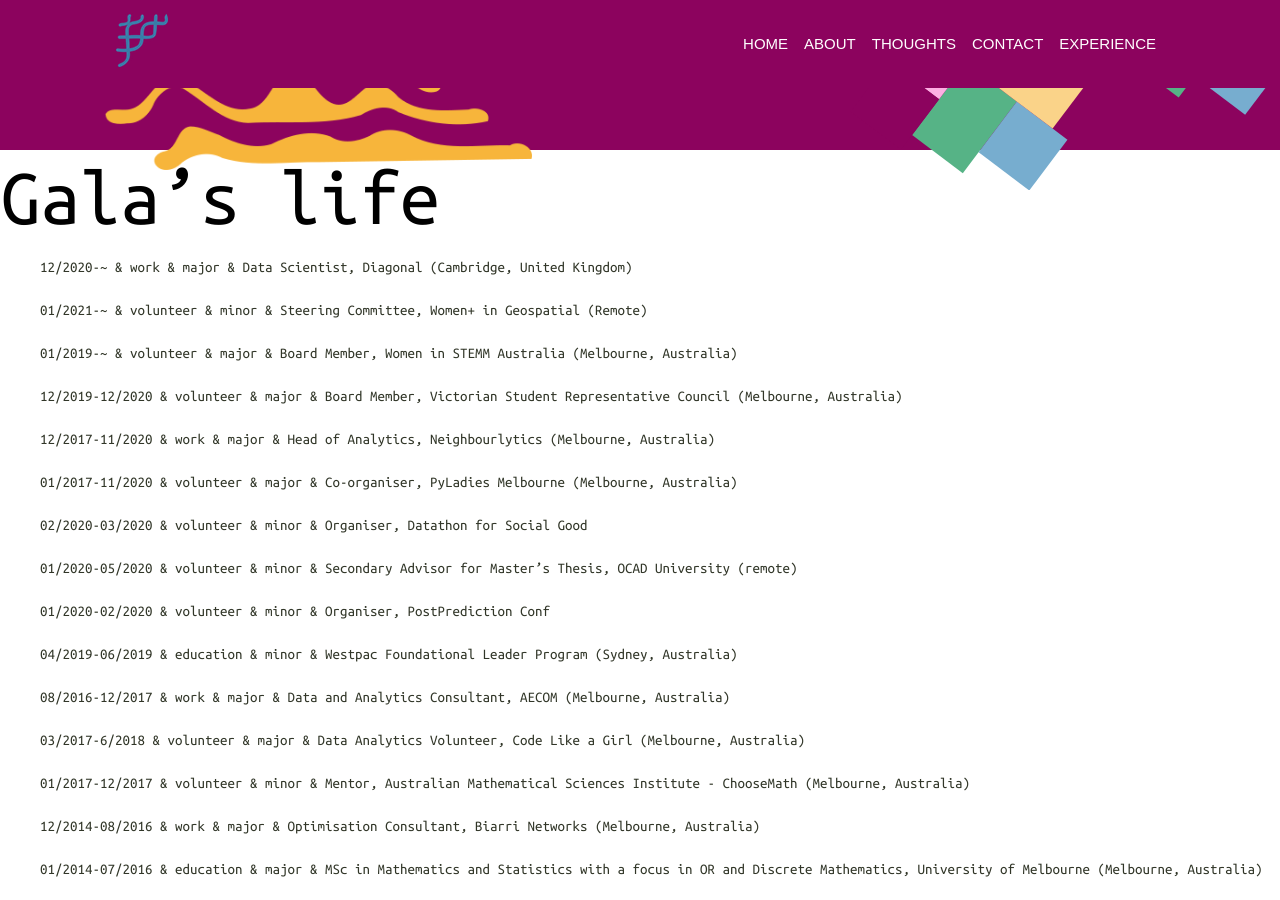
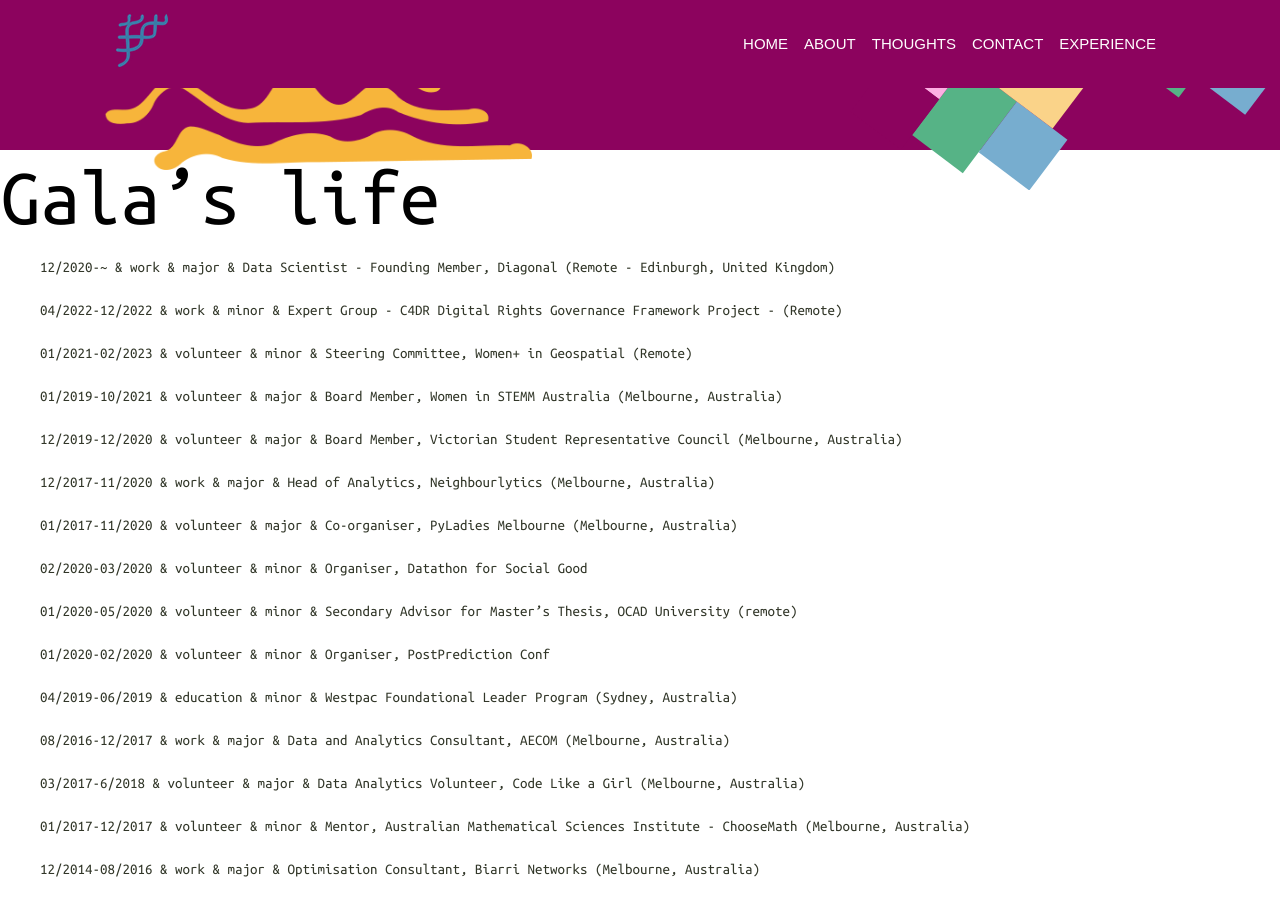
Before and after one commit to gacafe/gacafe.github.io, a Jekyll site: the page built from assets/life/life.md, in a window 1280 px wide and 900 px high, scrolled down 354 px. Built offline with Jekyll 4.4.1, drawn with Linux system fonts in a browser that asks for light colours; some web fonts are replaced; our own code applies the rules of GitHub Pages for plain Markdown files.

Commit message:
updated work and volunteering timeline

```diff
--- a/assets/life/life.md
+++ b/assets/life/life.md
@@ -1,10 +1,12 @@
 Gala's life
 ===============
-- 12/2020-~		  & work      & major & Data Scientist, Diagonal (Cambridge, United Kingdom)
+- 12/2020-~		  & work      & major & Data Scientist - Founding Member, Diagonal (Remote - Edinburgh, United Kingdom)
 
-- 01/2021-~		  & volunteer & minor & Steering Committee, Women+ in Geospatial (Remote)
+- 04/2022-12/2022 & work      & minor & Expert Group - C4DR Digital Rights Governance Framework Project - (Remote)
 
-- 01/2019-~       & volunteer & major & Board Member, Women in STEMM Australia (Melbourne, Australia)
+- 01/2021-02/2023 & volunteer & minor & Steering Committee, Women+ in Geospatial (Remote)
+
+- 01/2019-10/2021 & volunteer & major & Board Member, Women in STEMM Australia (Melbourne, Australia)
 
 - 12/2019-12/2020 & volunteer & major & Board Member, Victorian Student Representative Council (Melbourne, Australia)
 
```
